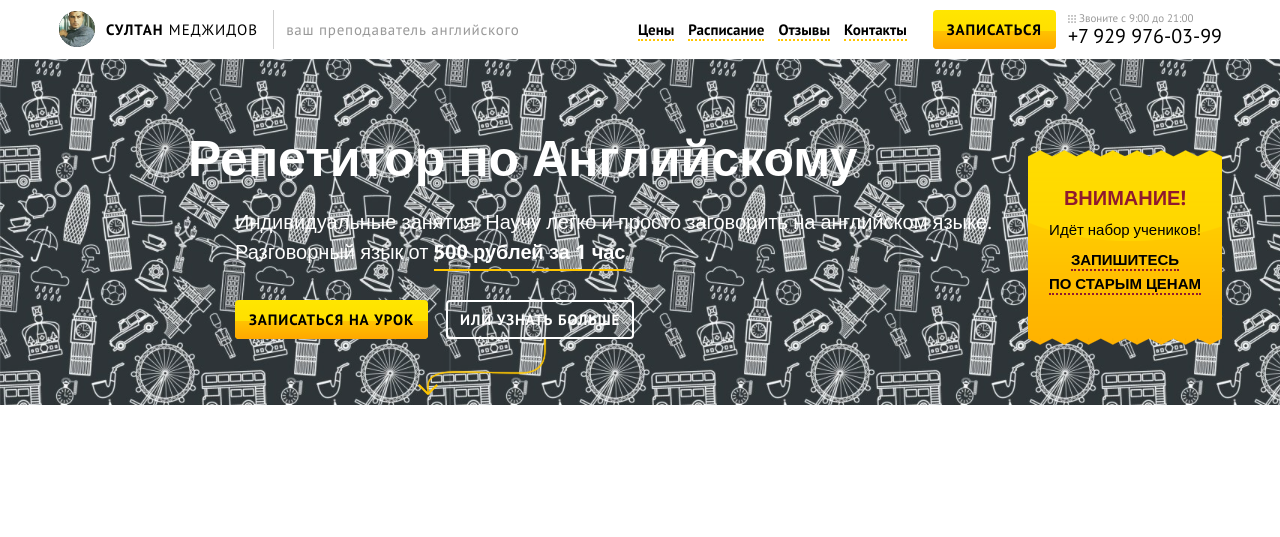
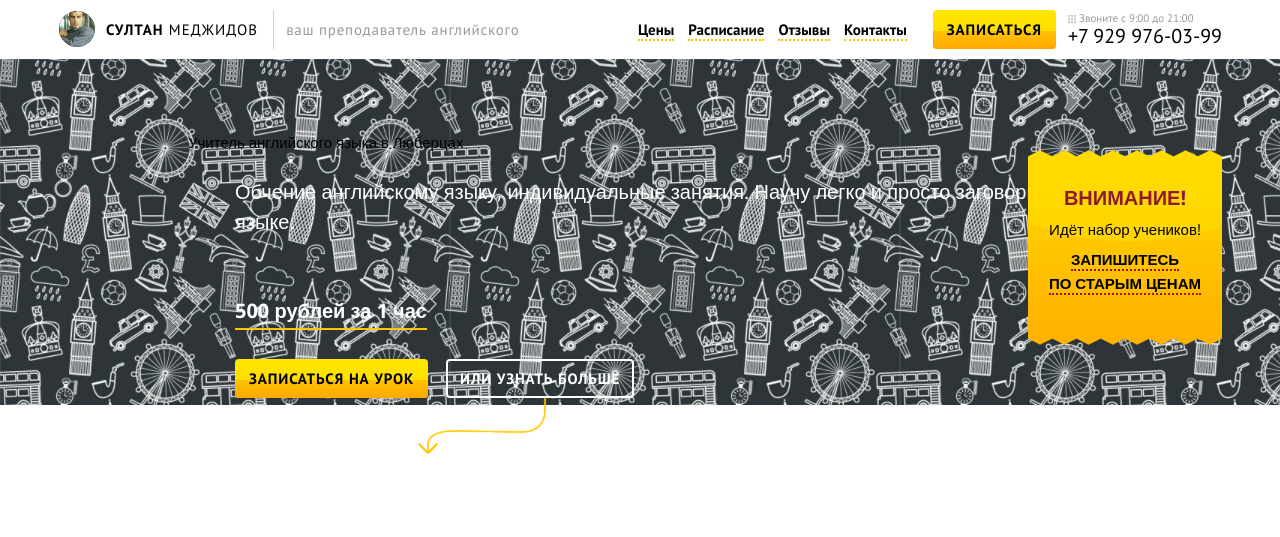
Before and after one commit to Frumlen/englishjust, a Django app: page / in a window 1280 px wide. Shown: the top 537 px of the page. Run offline with Django 3.2, Linux system fonts and the light colour scheme; parts of the project's set-up code (start-up, migrations or seed data) failed here and were passed over.

Commit message:
SEO оптимизация

```diff
--- a/docker-compose.yml
+++ b/docker-compose.yml
@@ -9,7 +9,7 @@ services:
     ports:
       - 80:8000
     environment:
-        - DEBUG=1
+        - DEBUG=0
         - SECRET_KEY=dbaa1_i7%*3r9-=z-+_mz4r-!qeed@(-a_r(g@k8jo8y3r27%m
         - DJANGO_ALLOWED_HOSTS=localhost 127.0.0.1 [::1]
     restart: unless-stopped
--- a/project/static/css/style.css
+++ b/project/static/css/style.css
@@ -196,7 +196,28 @@ img {
     /*color: #ffc600;*/
     padding-bottom: 29px;
 }
+.main_block > div h2 {
+    font-size: 20px;
+    line-height: 1.5;
+    color: #fff;
+    /*color: #ffc600;*/
+    padding-bottom: 29px;
+}
+.main_block > div div h2 {
+    font-size: 20px;
+    line-height: 1.5;
+    color: #fff;
+    /*color: #ffc600;*/
+    padding-bottom: 29px;
+}
 .main_block > div div span {
+    display: inline-block;
+    padding-bottom: 2px;
+    font-weight: 700;
+    border-bottom: 2px solid #ffc600;
+    cursor: pointer;
+}
+.main_block > div div h1 {
     display: inline-block;
     padding-bottom: 2px;
     font-weight: 700;
--- a/project/templates/index.html
+++ b/project/templates/index.html
@@ -4,8 +4,40 @@
 <head>
 <meta charset="utf-8">
 <meta name="viewport" content="width=device-width, initial-scale=1.0">
-<title>Ваш преподаватель английского — Султан Меджидов</title>
+<title data-n-head="true">Английский преподаватель</title>
+<meta data-n-head="true" data-hid="name::description" content="Englishjust - Онлайн обучение английскому языку сейчас стало популярным. Английский язык онлайн является эффективным средством получения навыков разговорного языка. Английский язык курс у нас по низким ценам. " name="description">
+<meta data-n-head="true" data-hid="property::og:title" content="Englishjust — обучение английскому языку" name="og:title" property="og:title">
+<meta data-n-head="true" data-hid="property::og:description" content="Онлайн обучение английскому языку сейчас стало популярным. Английский язык онлайн является эффективным средством получения навыков разговорного языка. Английский язык курс у нас по низким ценам." name="og:description" property="og:description">
+<meta data-n-head="true" data-hid="property::og:type" content="website" name="og:type" property="og:type">
+<meta data-n-head="true" data-hid="property::og:site_name" content="Englishjust.ru" name="og:site_name" property="og:site_name">
+<meta data-n-head="true" data-hid="property::og:url" content="http://englishjust.ru/" name="og:url" property="og:url">
+<meta data-n-head="true" data-hid="property::og:image" content="http://englishjust.ru/staticfiles/images/logo.png" name="og:image" property="og:image">
+<meta data-n-head="true" data-hid="name::robots" content="noodp, noyaca, noarchive" name="robots">
+<meta data-n-head="true" data-hid="property::fb:app_id" content="1211635852237386" property="fb:app_id">
+<link rel="canonical" href="http://englishjust.ru/">
+<meta name="keywords" content="английский язык онлайн, учить английский, учить английский язык, английский язык учить, учитель английского языка, английский преподаватель, английский язык репетитор, английский курс">
+<meta name="description" content="Онлайн обучение английскому языку сейчас стало популярным. Английский язык онлайн является эффективным средством получения навыков разговорного языка. Английский язык курс у нас по низким ценам. ">
+<meta name="yandex-verification" content="72bfb4eef3ef70f8" />
+<meta name="google" content="notranslate">
+
+<!-- Yandex.Metrika counter -->
+<script type="text/javascript" >
+   (function(m,e,t,r,i,k,a){m[i]=m[i]||function(){(m[i].a=m[i].a||[]).push(arguments)};
+   m[i].l=1*new Date();k=e.createElement(t),a=e.getElementsByTagName(t)[0],k.async=1,k.src=r,a.parentNode.insertBefore(k,a)})
+   (window, document, "script", "https://mc.yandex.ru/metrika/tag.js", "ym");
+
+   ym(70650007, "init", {
+        clickmap:true,
+        trackLinks:true,
+        accurateTrackBounce:true
+   });
+</script>
+<noscript><div><img src="https://mc.yandex.ru/watch/70650007" style="position:absolute; left:-9999px;" alt="Учить английский язык englishjust.ru" /></div></noscript>
+<!-- /Yandex.Metrika counter -->
+
 <link rel="shortcut icon" href={% static "favicon.ico" %} type="image/x-icon">
+<link rel="icon" type="image/x-icon" href={% static "favicon.ico" %}>
+
 <link href={% static "css/style.css"%} rel="stylesheet">
 <link href={% static "fancybox/jquery.fancybox.css"%} rel="stylesheet">
 <link href={% static "css/media.css"%} rel="stylesheet">
@@ -38,9 +70,10 @@
     <header class="main_header">
         <div class="container">
             <div class="main_block">
-                <span>Репетитор по Английскому</span>
+                <h1>Учитель английского языка в Люберцах</h1>
                 <div>
-                    <div>Индивидуальные занятия. Научу легко и просто заговорить на английском языке.<br>Разговорный язык от <span class="scroll_link">500 рублей за 1 час</span></div>
+                    <h2>Обчение английскому языку, индивидуальные занятия. Научу легко и просто заговорить на английском языке.</h2>
+                    <div><br><span class="scroll_link">500 рублей за 1 час</span></div>
                     <a href={% url 'home' %} class="yell_butt" data-reveal-id="modal"><span>Записаться на урок</span></a>
                     <a class="yell_bord_butt scroll_down">Или узнать больше</a>
                 </div>
@@ -67,13 +100,13 @@
                 <li class="sert">
                     <div>Получил сертификат соответствия № Л090725542 <br>«Учитель английского языка». ООО «Инфоурок» </div>
                     <a class="fancybox" href={% static "images/Сертификат соответствия № ЛО90725542.jpg" %}>
-                    <div><img src={% static "images/sert.png"%} alt=""></div>
+                    <div><img src={% static "images/sert.png"%} alt="Обучение английский языку englishjust.ru"></div>
                     <span>Посмотреть</span><br><span>сертификат</span></a>
                 </li>
                 <li class="diplom">
                     <div>Получил диплом «Английский язык: теория и методика преподавания в образовательной организации»</div>
                     <a class="fancybox" href={% static "images/ДИПЛОМ УЧИТЕЛЯ АНГЛ ЯЗ.jpg"%}>
-                    <div><img src={% static "images/sert.png"%} alt=""></div>
+                    <div><img src={% static "images/sert.png"%} alt="Репетитор по английскому языку englishjust.ru"></div>
                     <span>Посмотреть</span><br><span>сертификат</span></a>
                 </li>
                 <li class="vuz">
@@ -289,7 +322,7 @@
             <div class="title_descr">Я считаю, что изучение иностранного языка вполне может быть простым, интересным и приятным занятием, если очистить его от всевозможной бизнес-шелухи, которая давно заполонила эту область.</div>
             <div class="rev_list clear">
                 <li>
-                    <div class="rev_image"><img src={% static "images/review4.jpg"%} alt=""></div>
+                    <div class="rev_image"><img src={% static "images/review4.jpg"%} alt="Английский курс englishjust.ru"></div>
                     <div class="rev_name">Андрей</div>
                     <div class="rev_descr">31 год<br>Студент.<br>Курс: повышение уровня. Intermediate.</div>
                     <div class="rev_body"><span class="left_quote"></span>В первую очередь хочу сказать огромное спасибо за столь структурированный и адаптированный персонально под меня курс. Такой подход позволил мне в краткие сроки сильно повысить свой уровень английского языка. Уроки проходили в максимально приближенные к темам, которые мне интересны. Султан Пашаевич замечательный педагог, буду рекомендовать его как профессионала в своей области!<span class="right_quote"></span></div>
@@ -297,14 +330,14 @@
                 </li>
 
                 <li>
-                    <div class="rev_image"><img src={% static "images/review3.jpg"%} alt=""></div>
+                    <div class="rev_image"><img src={% static "images/review3.jpg"%} alt="Учитель английского englishjust.ru"></div>
                     <div class="rev_name">Настя</div>
                     <div class="rev_descr">Дочка Маша, 14 лет<br>Учится в 8 классе и хочет стать врачом<br>Курс: повышение успеваемости</div>
                     <div class="rev_body"><span class="left_quote"></span>Мы очень довольны работой преподавателя английского языка Султаном Пашаевичем, он — замечательный педагог, можем его порекомендовать! Дочка сильно отставала от одноклассников и это сильно влияло на интерес к языку, теперь же, мы лучшие в классе и дочке очень интересно ходить на занятия. Мы продолжаем заниматься, ребенок любит репетитора, результаты есть — все прекрасно у нас.<span class="right_quote"></span></div>
                 </li>
 
                  <li>
-                    <div class="rev_image"><img src={% static "images/review2.jpg"%} alt=""></div>
+                    <div class="rev_image"><img src={% static "images/review2.jpg"%} alt="Преподаватель английского englishjust.ru"></div>
                     <div class="rev_name">Михаил</div>
                     <div class="rev_descr">43 год<br>Предприниматель.<br>Курс: подготовка для работы за границей
                     </div>
@@ -318,7 +351,7 @@
 
 
                 <li>
-                    <div class="rev_image"><img src={% static "images/review1.jpg"%} alt=""></div>
+                    <div class="rev_image"><img src={% static "images/review1.jpg"%} alt="Учить английский язык englishjust.ru"></div>
                     <div class="rev_name">Александра</div>
                     <div class="rev_descr">17 лет<br>Учится в 11 классе, любит театр<br>и хочет стать актрисой<br>Курс: подготовка к ЕГЭ</div>
                     <div class="rev_body"><span class="left_quote"></span>Я с удовольствием занимаюсь с Султаном Пашаевичем. Уроки нацелены исключительно на подготовку к ЕГЭ по английскому языку. Занятия проходят интересно: параллельно приобретаю знания по грамматике, и улучшаю разговорные навыки. Репетитор преподает в доступной форме, ответственный и довольно общительный. <span class="right_quote"></span></div>
@@ -326,7 +359,7 @@
 
 
                 <li>
-                    <div class="rev_image"><img src={% static "images/review6.jpg"%} alt=""></div>
+                    <div class="rev_image"><img src={% static "images/review6.jpg"%} alt="Учить английский язык englishjust.ru"></div>
                     <div class="rev_name">Даяна</div>
                     <div class="rev_descr">21 год<br>Студентка РАНХиГС, любит путешествовать по городам России и интересуется вопросами политики
                     <br>Блиц-курс: помощь в написании англоязычной работы</div>
@@ -334,7 +367,7 @@
                 </li>
 
                 <li>
-                    <div class="rev_image"><img src={% static "images/review5.jpg"%} alt=""></div>
+                    <div class="rev_image"><img src={% static "images/review5.jpg"%} alt="Учить английский язык englishjust.ru"></div>
                     <div class="rev_name">Марина</div>
                     <div class="rev_descr">30 лет<br>Ходит на курсы фотографии <br>Курс: повышение уровня. Intermediate.</div>
                     <div class="rev_body"><span class="left_quote"></span>Мне очень нравится преподаватель английского языка Султан Пашаевич, он — грамотный, профессиональный специалист, он выстраивает урок, исходя из индивидуальных потребностей: у меня проще идет грамматика, поэтому он дает её в конце урока, чтобы мне было удобно. <span class="right_quote"></span></div>
```
